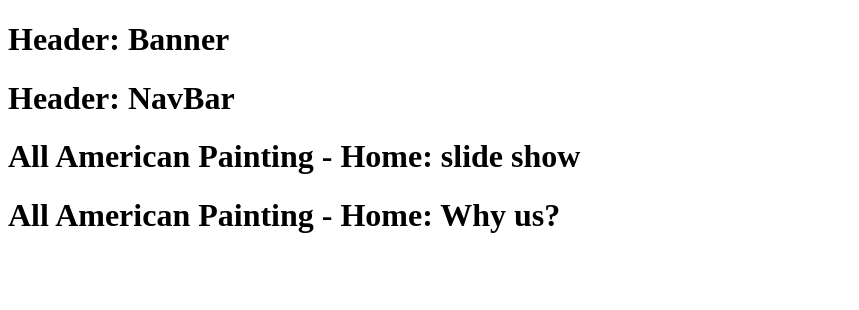
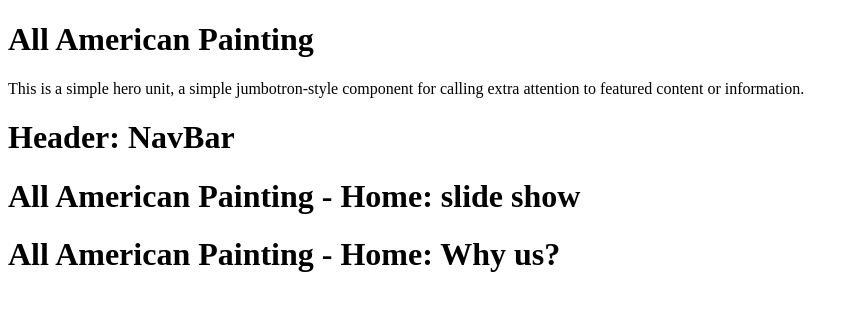
Before and after one commit to JacquesFr/AllAmericanPainting, a React (Create React App) app in the folder all_american_painting/: page / in a window 1280 px wide. Shown: the top 310 px of the page, without its empty margins (0-859 px from the left). Built offline with nearby package versions, Linux system fonts and the light colour scheme.

Commit message:
Imported react-bootstrap

```diff
--- a/all_american_painting/package.json
+++ b/all_american_painting/package.json
@@ -6,7 +6,9 @@
     "@testing-library/jest-dom": "^5.11.6",
     "@testing-library/react": "^11.2.2",
     "@testing-library/user-event": "^12.3.0",
+    "bootstrap": "^4.5.3",
     "react": "^17.0.1",
+    "react-bootstrap": "^1.4.0",
     "react-dom": "^17.0.1",
     "react-scripts": "4.0.1",
     "web-vitals": "^0.2.4"
--- a/all_american_painting/public/index.html
+++ b/all_american_painting/public/index.html
@@ -9,7 +9,7 @@
       name="description"
       content="Web site created using create-react-app"
     />
-    <link rel="apple-touch-icon" href="%PUBLIC_URL%/logo192.png" />
+
     <!--
       manifest.json provides metadata used when your web app is installed on a
       user's mobile device or desktop. See https://developers.google.com/web/fundamentals/web-app-manifest/
--- a/all_american_painting/src/components/Banner.js
+++ b/all_american_painting/src/components/Banner.js
@@ -1,9 +1,18 @@
 import React from 'react';
+import Jumbotron from 'react-bootstrap/Jumbotron';
+import Button from 'react-bootstrap/Button';
+
 
 const Banner = () => {
     return (
         <div>
-            <h1>Header: Banner </h1>
+            <Jumbotron>
+                <h1>All American Painting</h1>
+                <p>
+                    This is a simple hero unit, a simple jumbotron-style component for calling
+                    extra attention to featured content or information.
+                </p>
+            </Jumbotron>
         </div>
     );
 };
```
Also changed, not shown: 2 other files (tests, documents, lock files or other folders).
